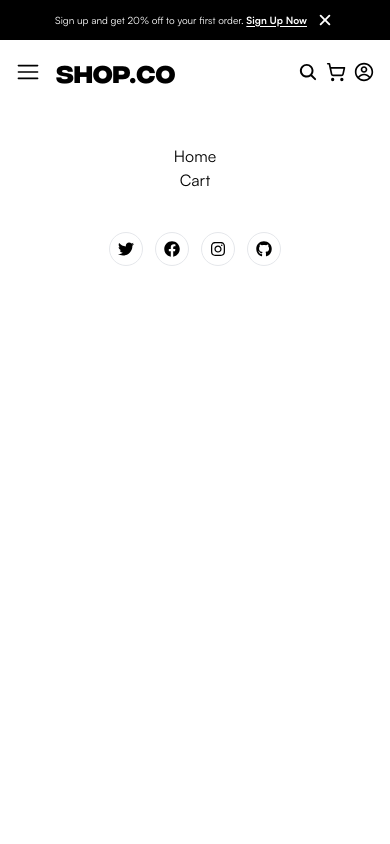
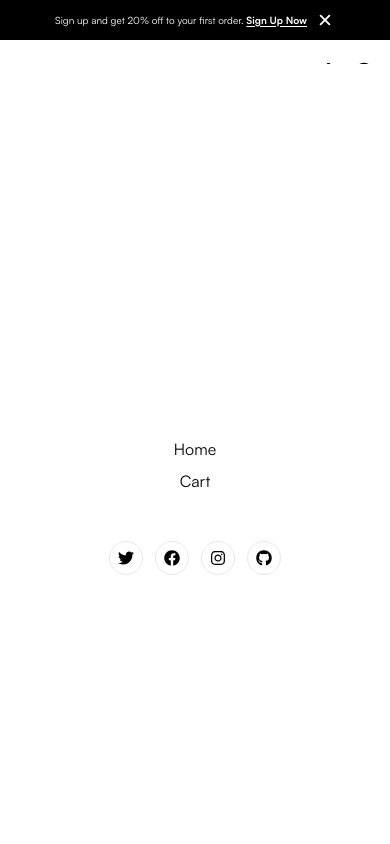
Before and after one commit to WebDev-MAP/E-Commerce, a React (Vite) app: page / in a window 390 px wide. Both pictures are taken after a click on the element 36 px from the left and 72 px from the top of the page. Shown: the top 844 px of the page. Built offline with nearby package versions, Linux system fonts and the light colour scheme.

Commit message:
update Navbar styling

```diff
--- a/src/components/Navbar.jsx
+++ b/src/components/Navbar.jsx
@@ -1,5 +1,5 @@
 import { NavLink, Outlet } from 'react-router-dom'
-import { useState } from 'react'
+import { useState, useEffect } from 'react'
 import Popup from './Popup'
 import Footer from './Footer'
 // Icons
@@ -15,6 +15,7 @@ import { FaGithub } from 'react-icons/fa'
 
 function Navbar() {
   const [menuIsOpen, setMenuIsOpen] = useState(false)
+
   return (
     <>
       <Popup />
@@ -29,10 +30,10 @@ function Navbar() {
           </div>
           {/* Dropdown */}
           <div
-            className={`absolute inset-y-16 left-0 z-10 flex w-screen   justify-center bg-white  font-satoshi_regular transition-all duration-500 ease-in-out lg:hidden ${menuIsOpen ? ' h-dvh  overflow-hidden' : '  h-0 '}`}
+            className={`fixed inset-y-16 left-0 z-10 flex w-screen   justify-center bg-white  font-satoshi_regular transition-all duration-500 ease-in-out lg:hidden ${menuIsOpen ? '  h-screen' : 'h-0 '}`}
           >
             <ul
-              className={`mt-10 flex flex-col items-center font-satoshi_regular transition-all duration-500 ease-in-out ${menuIsOpen ? 'opacity-100' : 'opacity-0'}`}
+              className={`mt-10 flex flex-col items-center justify-center space-y-2 font-satoshi_regular transition-all duration-500 ease-in-out ${menuIsOpen ? 'opacity-100' : 'opacity-0'}`}
             >
               <NavLink to="/" onClick={() => setMenuIsOpen(!menuIsOpen)}>
                 <li>Home</li>
--- a/src/index.css
+++ b/src/index.css
@@ -1,6 +1,7 @@
 @tailwind base;
 @tailwind components;
 @tailwind utilities;
+
 
 /* added fonts */
 @font-face {
```
